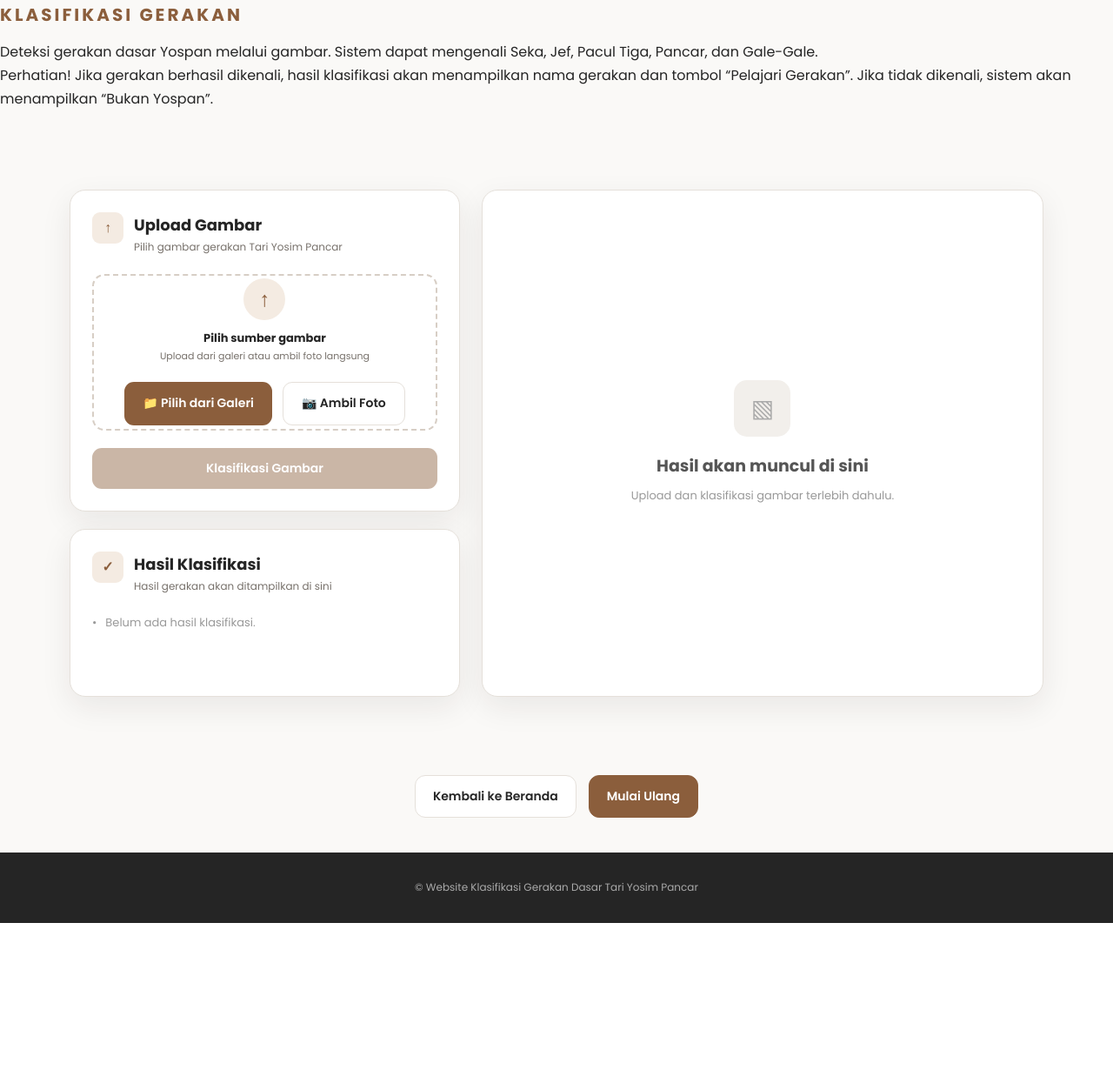
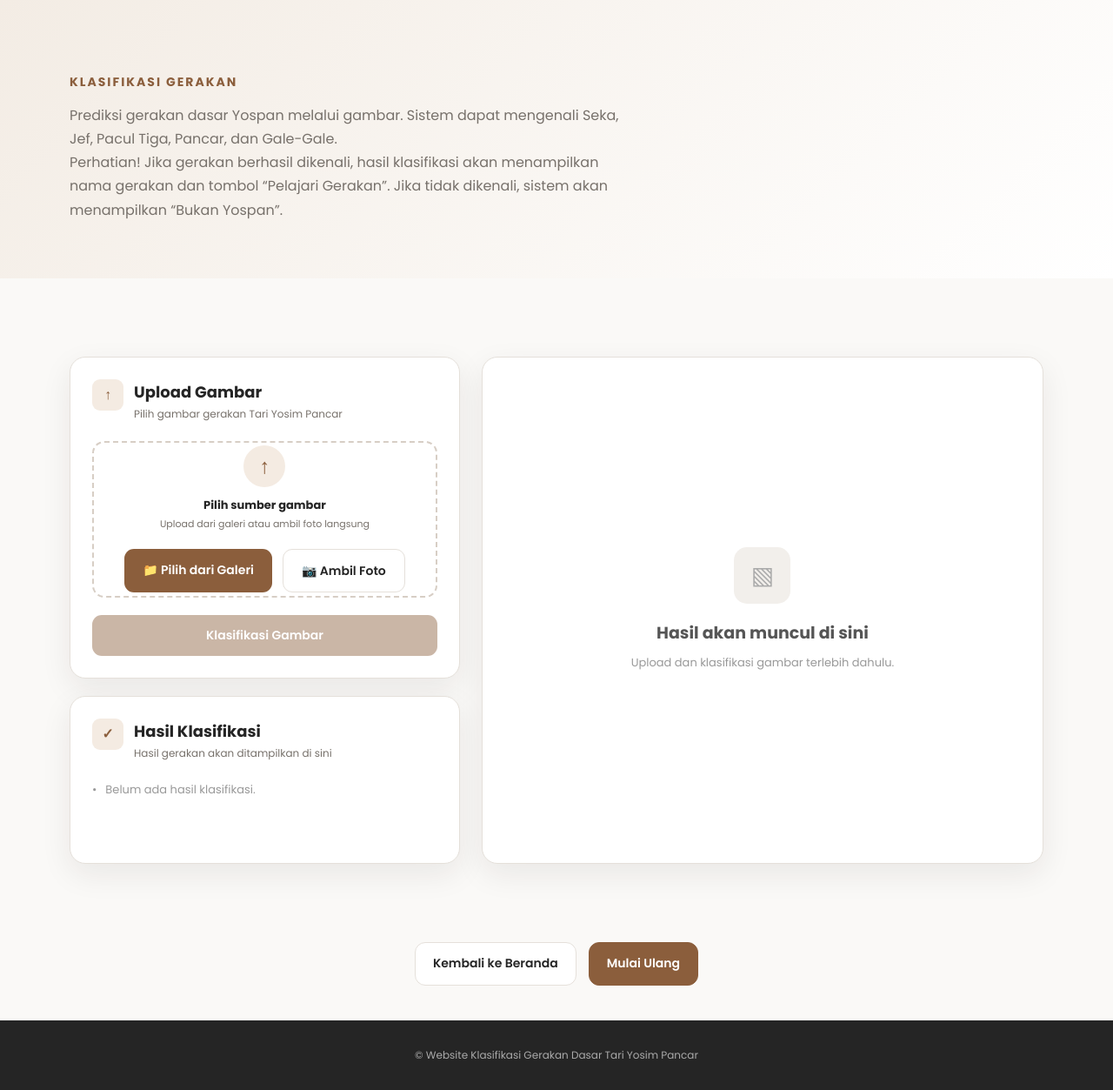
Before and after one commit to agung19xx/website-yospan, a Flask app: page /klasifikasi in a window 1280 px wide. Shown: the part 75-1328 px from the top of the page at 87% size. Before the commit the page ends 1136 px from the top, so only its background shows below. Run offline with Flask 3, Linux system fonts and the light colour scheme; parts of the project's set-up code (start-up, migrations or seed data) failed here and were passed over.

Commit message:
Perbaiki klasifikasi.html dan style.css

```diff
--- a/static/css/style.css
+++ b/static/css/style.css
@@ -97,12 +97,6 @@ input {
   color: var(--brown);
 
   margin-bottom: 12px;
-}
-
-/* Judul kecil "KLASIFIKASI GERAKAN" dibuat lebih besar */
-.eyebrow.eyebrow-besar {
-  font-size: 20px;
-  letter-spacing: 3px;
 }
 
 /* ============================================================
--- a/templates/klasifikasi.html
+++ b/templates/klasifikasi.html
@@ -54,10 +54,12 @@
      HEADER
 ========================================================= -->
 
-  <span class="eyebrow eyebrow-besar"> KLASIFIKASI GERAKAN </span>
+    <section class="page-header">
+      <div class="container">
+        <span class="eyebrow"> KLASIFIKASI GERAKAN </span>
 
         <p>
-          Deteksi gerakan dasar Yospan melalui gambar. Sistem dapat mengenali
+          Prediksi gerakan dasar Yospan melalui gambar. Sistem dapat mengenali
           Seka, Jef, Pacul Tiga, Pancar, dan Gale-Gale.
         </p>
 
```
